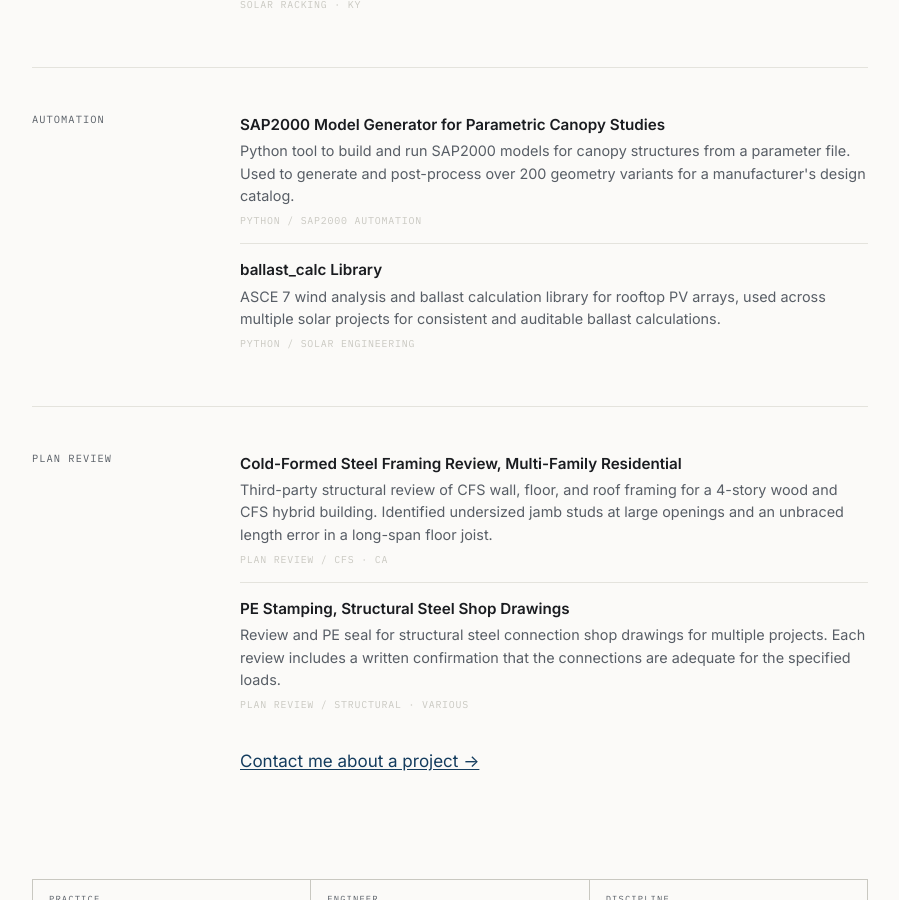
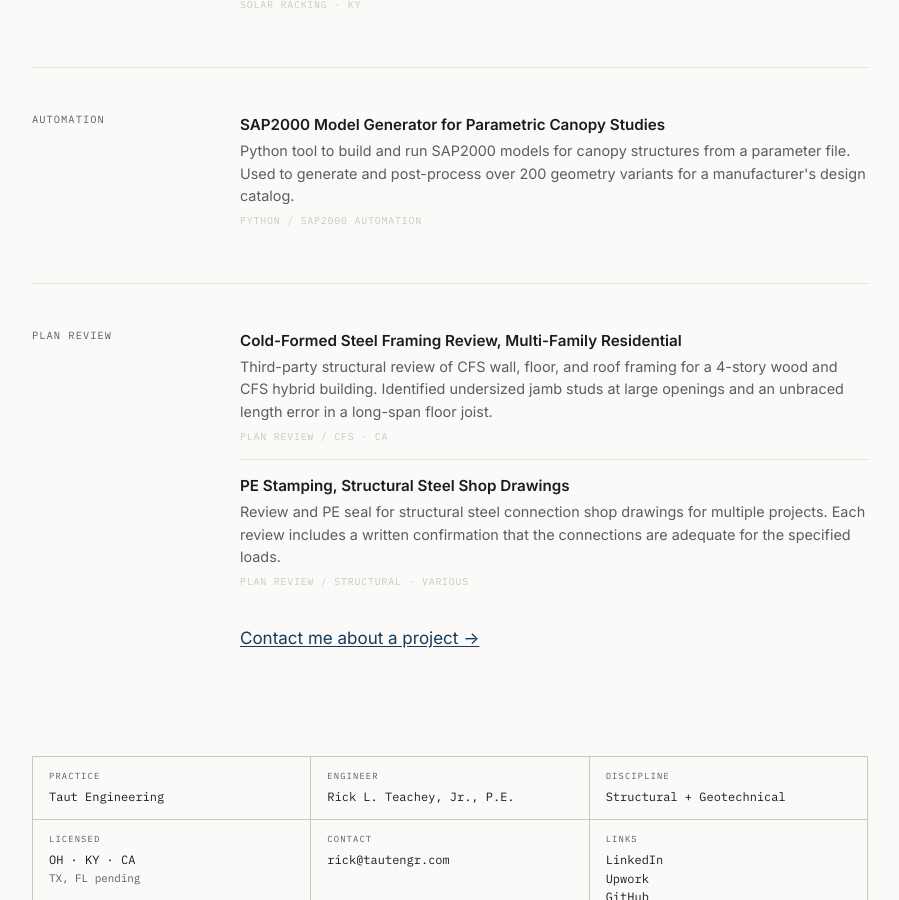
Before and after one commit to Ricyteach/ricyteach.github.io, a Jekyll site: the page built from projects/index.html, in a window 1280 px wide and 900 px high, scrolled down 1660 px. Shown: the whole window, without its empty margins (190-1089 px from the left). Built offline with Jekyll 4.4.1, drawn with Linux system fonts in a browser that asks for light colours.

Commit message:
Remove ballast_calc from projects page
Co-Authored-By: Claude Opus 4.8 <noreply@anthropic.com>

```diff
--- a/projects/index.html
+++ b/projects/index.html
@@ -95,11 +95,6 @@ description: "Selected projects by Rick Teachey, PE: foundation design, structur
         <p>Python tool to build and run SAP2000 models for canopy structures from a parameter file. Used to generate and post-process over 200 geometry variants for a manufacturer's design catalog.</p>
         <div class="project-meta">Python / SAP2000 Automation</div>
       </div>
-      <div class="project-item">
-        <h3>ballast_calc Library</h3>
-        <p>ASCE 7 wind analysis and ballast calculation library for rooftop PV arrays, used across multiple solar projects for consistent and auditable ballast calculations.</p>
-        <div class="project-meta">Python / Solar Engineering</div>
-      </div>
     </div>
   </div>
 </section>
```
